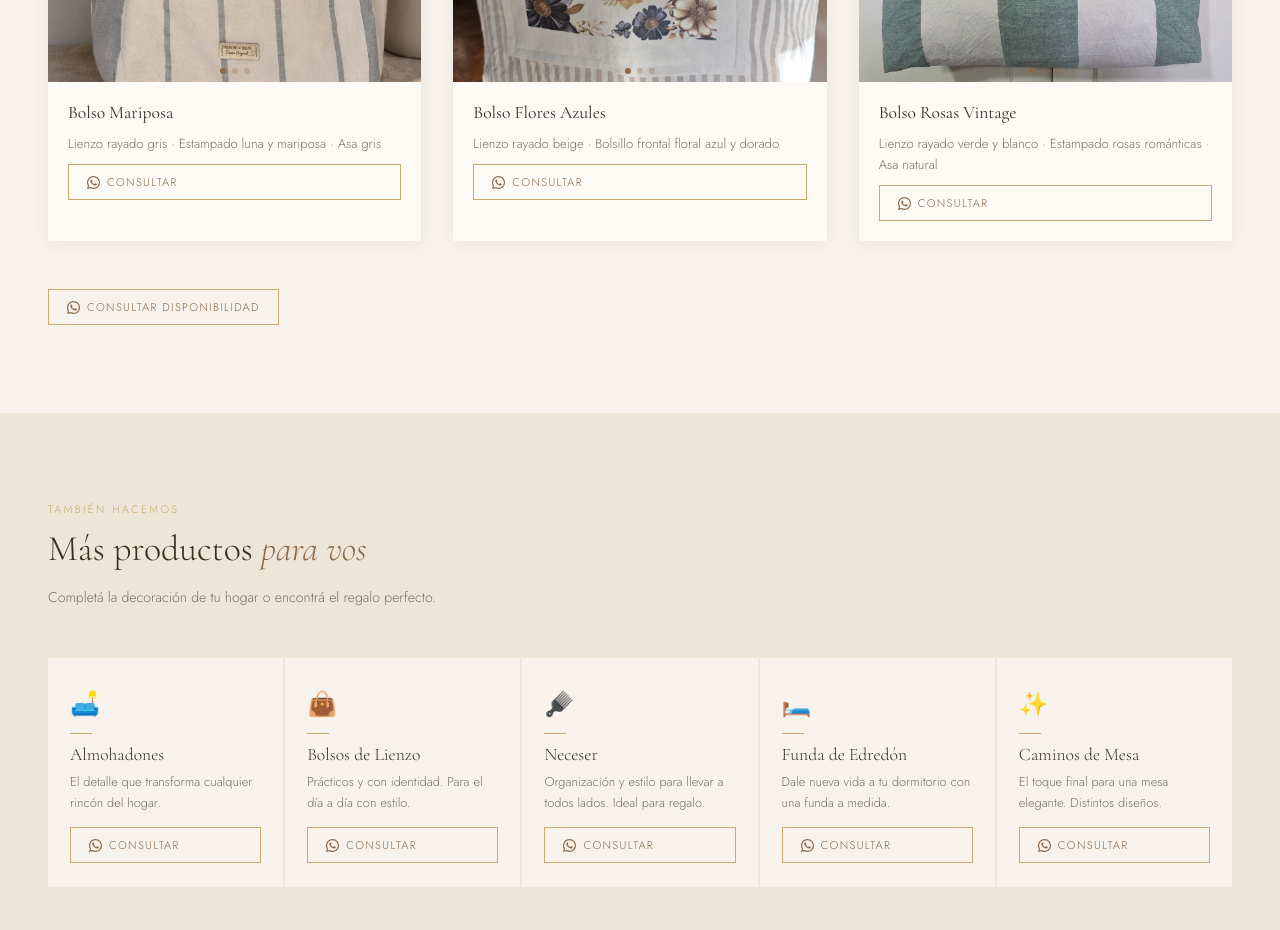
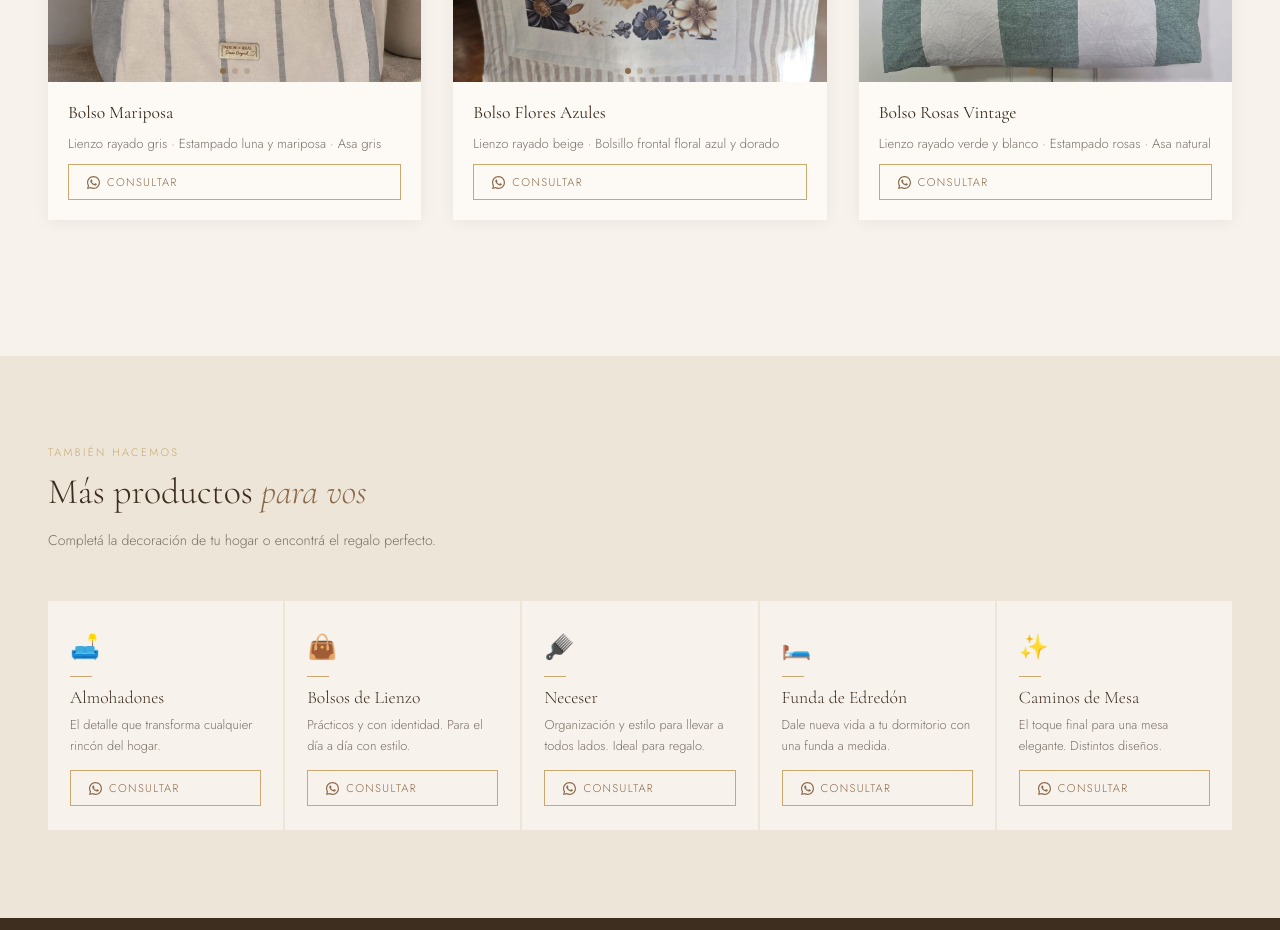
Before and after one commit to Daniela-Vargas/patrondeideas, a plain HTML site: page index.html in a window 1280 px wide. Shown: the part 6620-7550 px from the top of the page. Drawn offline with nearby package versions, Linux system fonts and the light colour scheme.

Commit message:
Update index.html

```diff
--- a/index.html
+++ b/index.html
@@ -491,16 +491,12 @@
         </div>
         <div class="bolso-body">
           <div class="bolso-nombre">Bolso Rosas Vintage</div>
-          <p class="bolso-desc">Lienzo rayado verde y blanco · Estampado rosas románticas · Asa natural</p>
+          <p class="bolso-desc">Lienzo rayado verde y blanco · Estampado rosas · Asa natural</p>
           <a class="btn-wsp" href="https://wa.me/541173569446?text=Hola!%20Me%20interesa%20el%20*Bolso%20Rosas%20Vintage*" target="_blank"><svg viewBox="0 0 24 24"><path d="M17.472 14.382c-.297-.149-1.758-.867-2.03-.967-.273-.099-.471-.148-.67.15-.197.297-.767.966-.94 1.164-.173.199-.347.223-.644.075-.297-.15-1.255-.463-2.39-1.475-.883-.788-1.48-1.761-1.653-2.059-.173-.297-.018-.458.13-.606.134-.133.298-.347.446-.52.149-.174.198-.298.298-.497.099-.198.05-.371-.025-.52-.075-.149-.669-1.612-.916-2.207-.242-.579-.487-.5-.669-.51-.173-.008-.371-.01-.57-.01-.198 0-.52.074-.792.372-.272.297-1.04 1.016-1.04 2.479 0 1.462 1.065 2.875 1.213 3.074.149.198 2.096 3.2 5.077 4.487.709.306 1.262.489 1.694.625.712.227 1.36.195 1.871.118.571-.085 1.758-.719 2.006-1.413.248-.694.248-1.289.173-1.413-.074-.124-.272-.198-.57-.347z"/><path d="M12 0C5.373 0 0 5.373 0 12c0 2.136.564 4.14 1.534 5.876L0 24l6.29-1.508A11.955 11.955 0 0012 24c6.627 0 12-5.373 12-12S18.627 0 12 0zm0 21.818a9.818 9.818 0 01-5.006-1.368l-.36-.214-3.732.894.944-3.617-.234-.373A9.818 9.818 0 1112 21.818z"/></svg>Consultar</a>
         </div>
       </div>
 
     </div>
-    <a class="btn-wsp" href="https://wa.me/541173569446?text=Hola!%20Quer%C3%ADa%20consultar%20por%20los%20*bolsos%20de%20lienzo*" target="_blank">
-      <svg viewBox="0 0 24 24"><path d="M17.472 14.382c-.297-.149-1.758-.867-2.03-.967-.273-.099-.471-.148-.67.15-.197.297-.767.966-.94 1.164-.173.199-.347.223-.644.075-.297-.15-1.255-.463-2.39-1.475-.883-.788-1.48-1.761-1.653-2.059-.173-.297-.018-.458.13-.606.134-.133.298-.347.446-.52.149-.174.198-.298.298-.497.099-.198.05-.371-.025-.52-.075-.149-.669-1.612-.916-2.207-.242-.579-.487-.5-.669-.51-.173-.008-.371-.01-.57-.01-.198 0-.52.074-.792.372-.272.297-1.04 1.016-1.04 2.479 0 1.462 1.065 2.875 1.213 3.074.149.198 2.096 3.2 5.077 4.487.709.306 1.262.489 1.694.625.712.227 1.36.195 1.871.118.571-.085 1.758-.719 2.006-1.413.248-.694.248-1.289.173-1.413-.074-.124-.272-.198-.57-.347z"/><path d="M12 0C5.373 0 0 5.373 0 12c0 2.136.564 4.14 1.534 5.876L0 24l6.29-1.508A11.955 11.955 0 0012 24c6.627 0 12-5.373 12-12S18.627 0 12 0zm0 21.818a9.818 9.818 0 01-5.006-1.368l-.36-.214-3.732.894.944-3.617-.234-.373A9.818 9.818 0 1112 21.818z"/></svg>
-      Consultar disponibilidad
-    </a>
   </div>
 </section>
 
```
